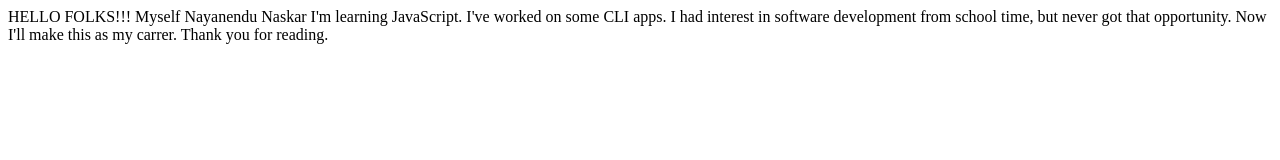
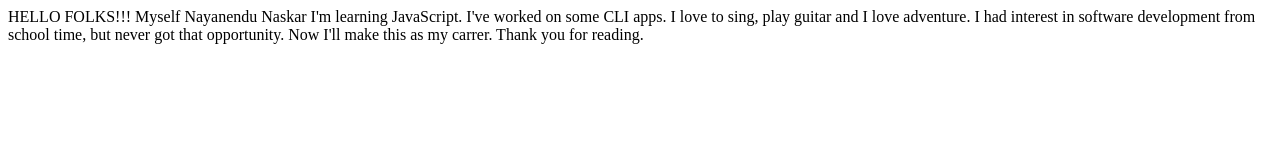
Before and after one commit to nayanendunaskar/nayanendu-naskar, a plain HTML site: page index.html in a window 1280 px wide. Drawn offline with Linux system fonts and the light colour scheme.

Commit message:
update: interests

```diff
--- a/index.html
+++ b/index.html
@@ -13,9 +13,13 @@
 
     I've worked on some CLI apps.
 
+    I love to sing, play guitar and I love adventure.
+
     I had interest in software development from school time,
     but never got that opportunity. Now I'll make this as my carrer.
     Thank you for reading.
 
+
+
 </body>
 </html>
```
